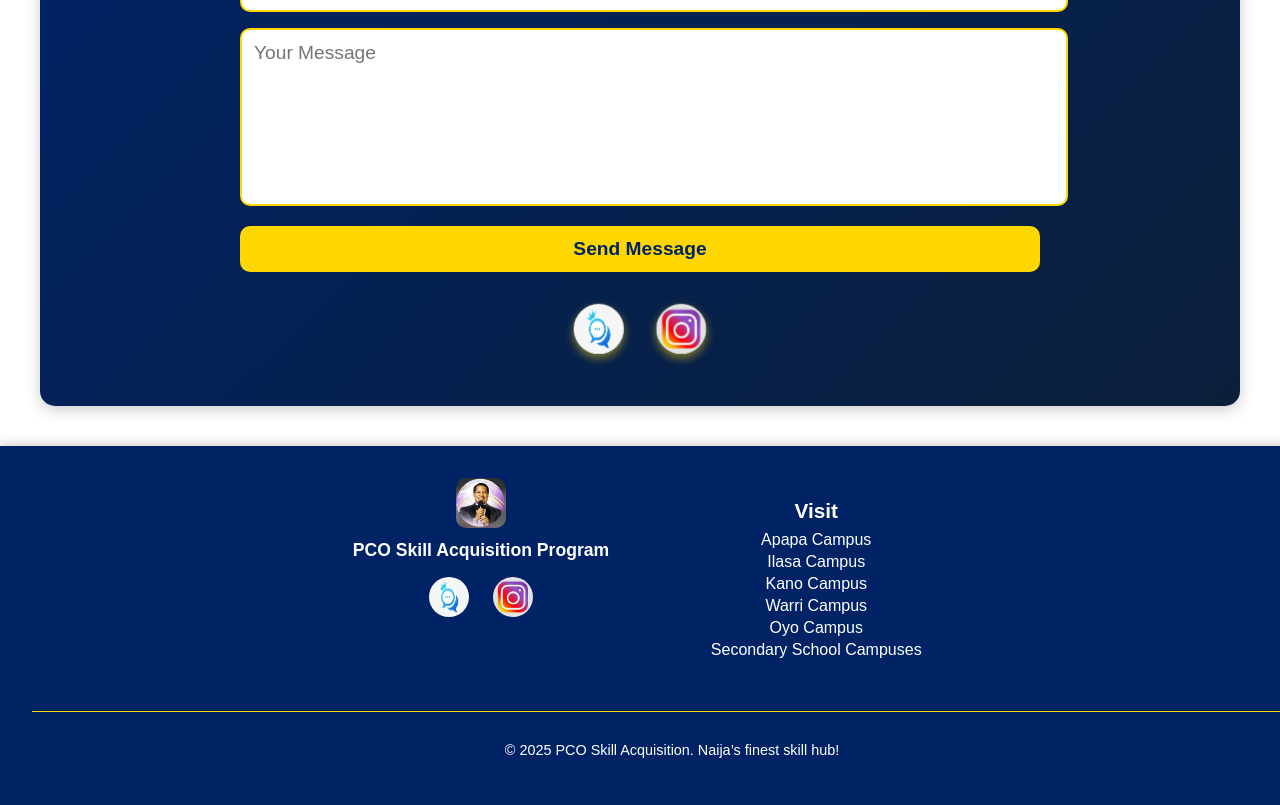
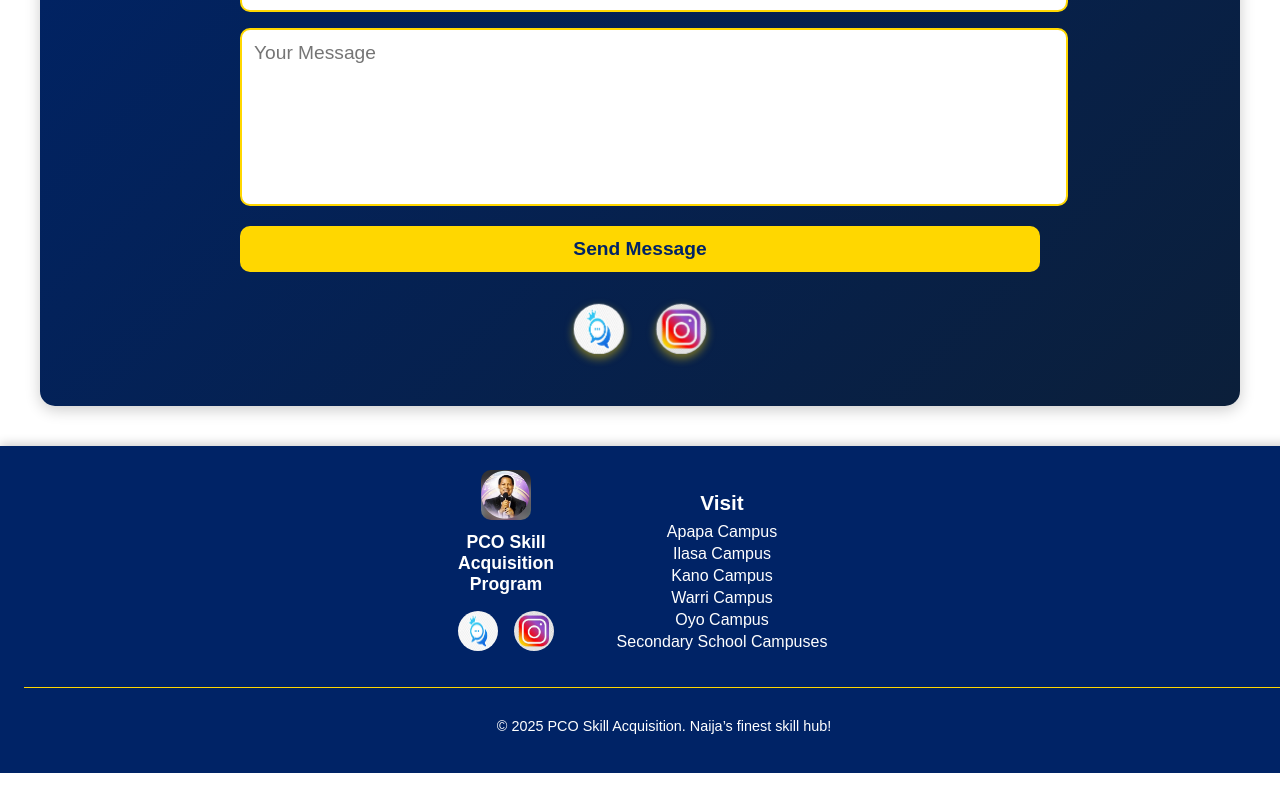
Before and after one commit to pco-skill-acquisition/pcoskillacquisition, a Next.js app: page /contact-us in a window 1280 px wide. Shown: the part 606-1411 px from the top of the page. After the commit the page ends 1379 px from the top, so only its background shows below. Built offline with nearby package versions, Linux system fonts and the light colour scheme.

Commit message:
Refine Footer.tsx and Footer.module.css to eliminate horizontal overflow with tighter layout

```diff
--- a/app/components/Footer.module.css
+++ b/app/components/Footer.module.css
@@ -1,7 +1,7 @@
 .footerContainer {
   background-color: #002366;
   color: #ffffff;
-  padding: 2rem 1rem;
+  padding: 1rem; /* Reduced padding to fit content */
   display: flex;
   flex-wrap: wrap;
   justify-content: space-around;
@@ -18,6 +18,7 @@
   align-items: center;
   margin-bottom: 1rem;
   flex: 0 0 auto; /* Prevent stretching */
+  max-width: 100px; /* Limit logo section width */
 }
 
 .logo {
@@ -31,15 +32,17 @@
   font-size: 0.9rem;
   margin: 0.5rem 0;
   text-align: center;
+  max-width: 100%; /* Ensure text doesn't overflow */
 }
 
 .socialSection {
   display: flex;
   flex-direction: row;
   align-items: center;
-  gap: 1rem;
+  gap: 0.5rem; /* Reduced gap to save space */
   margin-top: 0.5rem;
   flex: 0 0 auto; /* Prevent stretching */
+  max-width: 100px; /* Limit social section width */
 }
 
 .socialIcon {
@@ -55,7 +58,7 @@
   text-align: center;
   margin-bottom: 1rem;
   flex: 1 1 auto;
-  max-width: 300px;
+  max-width: 250px; /* Reduced max width to fit */
 }
 
 .visitTitle {
@@ -75,6 +78,7 @@
   font-family: "Gilroy", sans-serif;
   font-size: 0.9rem;
   margin: 0.25rem 0;
+  white-space: nowrap; /* Prevent text wrapping issues */
 }
 
 .campusList a {
@@ -98,9 +102,9 @@
 
 @media (min-width: 640px) {
   .footerContainer {
-    padding: 2rem 2rem;
+    padding: 1.5rem; /* Reduced padding */
     justify-content: center;
-    gap: 2rem;
+    gap: 1rem; /* Reduced gap */
   }
 
   .logoSection {
@@ -113,11 +117,11 @@
 
   .socialSection {
     flex-direction: row;
-    gap: 1.5rem;
+    gap: 1rem;
   }
 
   .visitSection {
-    max-width: 350px;
+    max-width: 300px; /* Adjusted for desktop */
   }
 
   .visitTitle {
```
